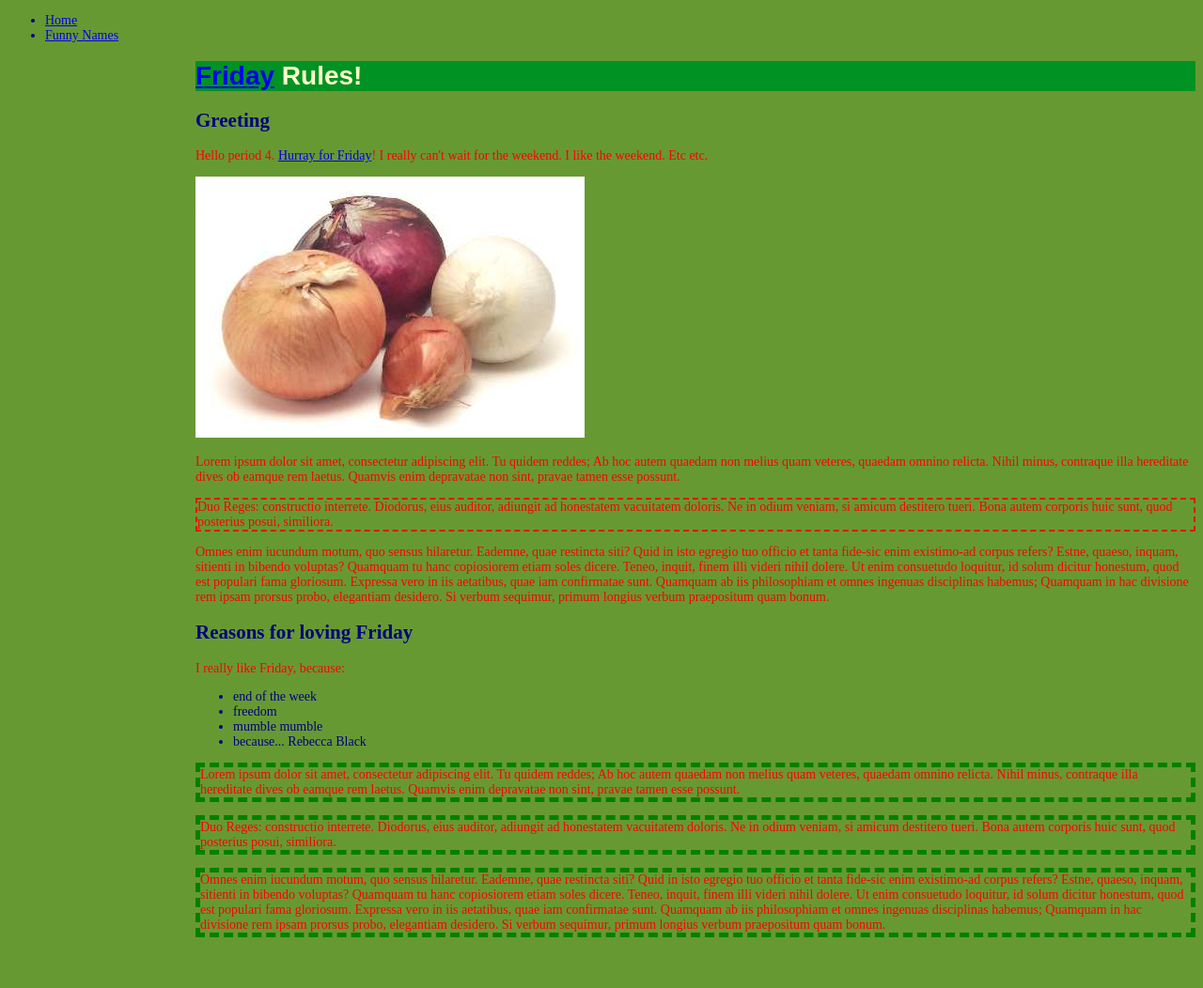
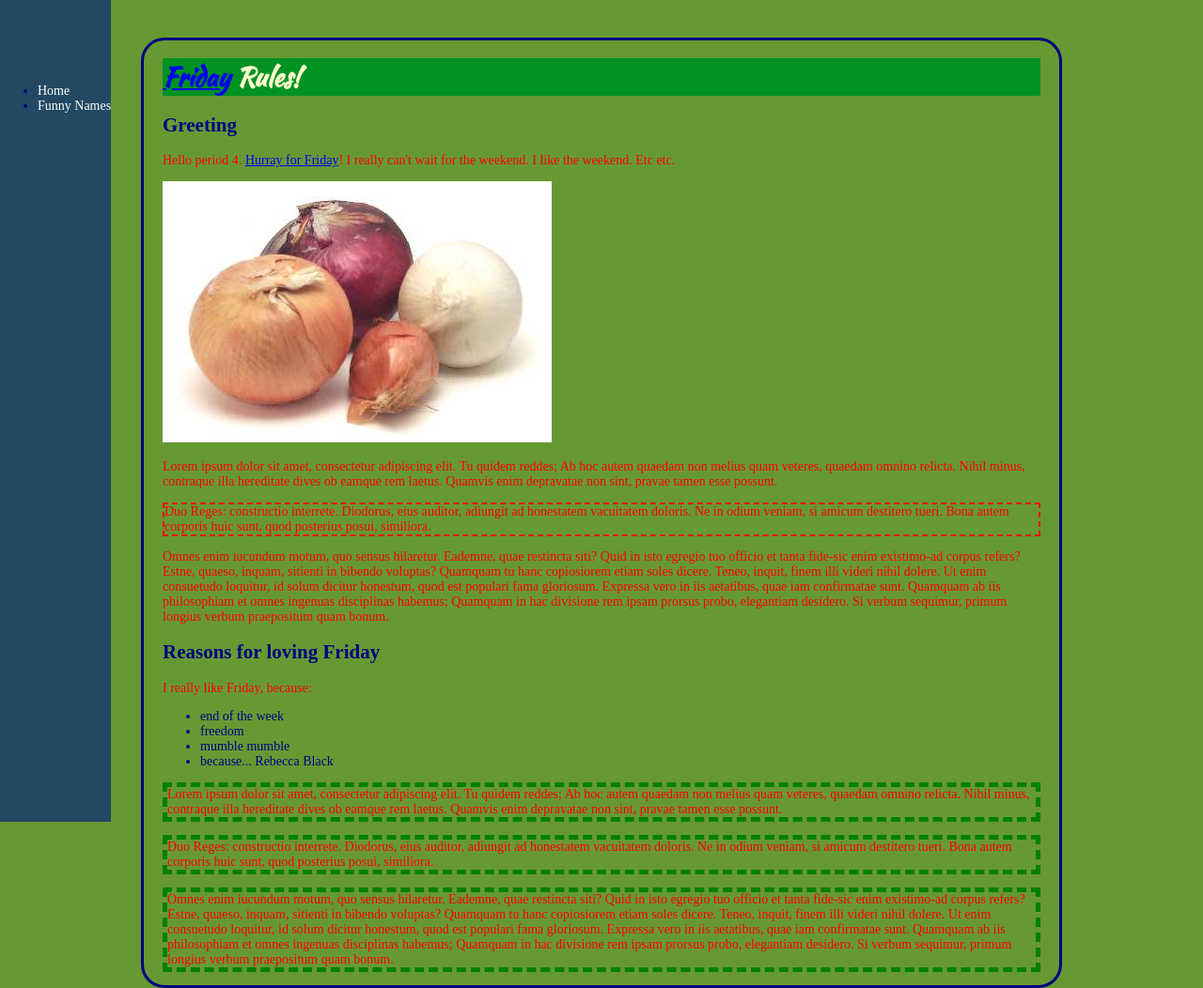
Before and after one commit to EvilPB/EvilPB.github.io, a plain HTML site: page html/index.html in a window 1280 px wide. Shown: the whole page at 94% size. Before the commit the page ends 1012 px from the top, so only its background shows below. Drawn offline with Linux system fonts and the light colour scheme.

Commit message:
css stuff

```diff
--- /dev/null
+++ b/FirstBareBonesWebsite/jazzedup.css
@@ -0,0 +1,3 @@
+p{
+	color: red;
+}
--- a/html/index.html
+++ b/html/index.html
@@ -5,6 +5,7 @@
 <head>
 	<title>Period 4 Rules!</title>
 	<link rel="stylesheet" href="period4.css">
+	<link href='http://fonts.googleapis.com/css?family=Kaushan+Script' rel='stylesheet' type='text/css'>
 </head>
 
 <body>
--- a/html/period4.css
+++ b/html/period4.css
@@ -6,12 +6,16 @@ body {
 	background-color: #679933;
     font-size: 14px;
     color: navy;
+	margin: 40px 150px;
+	padding: 0 20px;
+	border: solid;
+	border-radius: 25px;
 }
 
 h1 {
     color: #ffc;
     background-color: #009222;
-	font-family: arial, helvetica, sans-serif;
+	font-family: 'Kaushan Script', cursive;
 }
 
 #importantQuote {
@@ -28,10 +32,21 @@ h1 {
 }
 
 #mainContent {
-	margin-left: 200px;
+	margin-left: 0;
 }
 
 #navBar {
-	mergin-left:0;
-	mergin: fixed;
+	background-color: #224863;
+	padding-top: 75px;
+	margin-left: 0;
+	position: fixed;
+	height: 100%;
+	top:0;
+	left:0;
 }
+
+#navBar ul li a{
+	text-decoration: none;
+	display: block;
+	color: #fff;
+}
```
Also changed, not shown: FirstBareBonesWebsite/banquo.html (+1 -0 lines), FirstBareBonesWebsite/duncan.html (+1 -0 lines), FirstBareBonesWebsite/index.html (+1 -0 lines), FirstBareBonesWebsite/ladyMacbeth.html (+1 -0 lines), FirstBareBonesWebsite/macbeth.html (+1 -0 lines).
